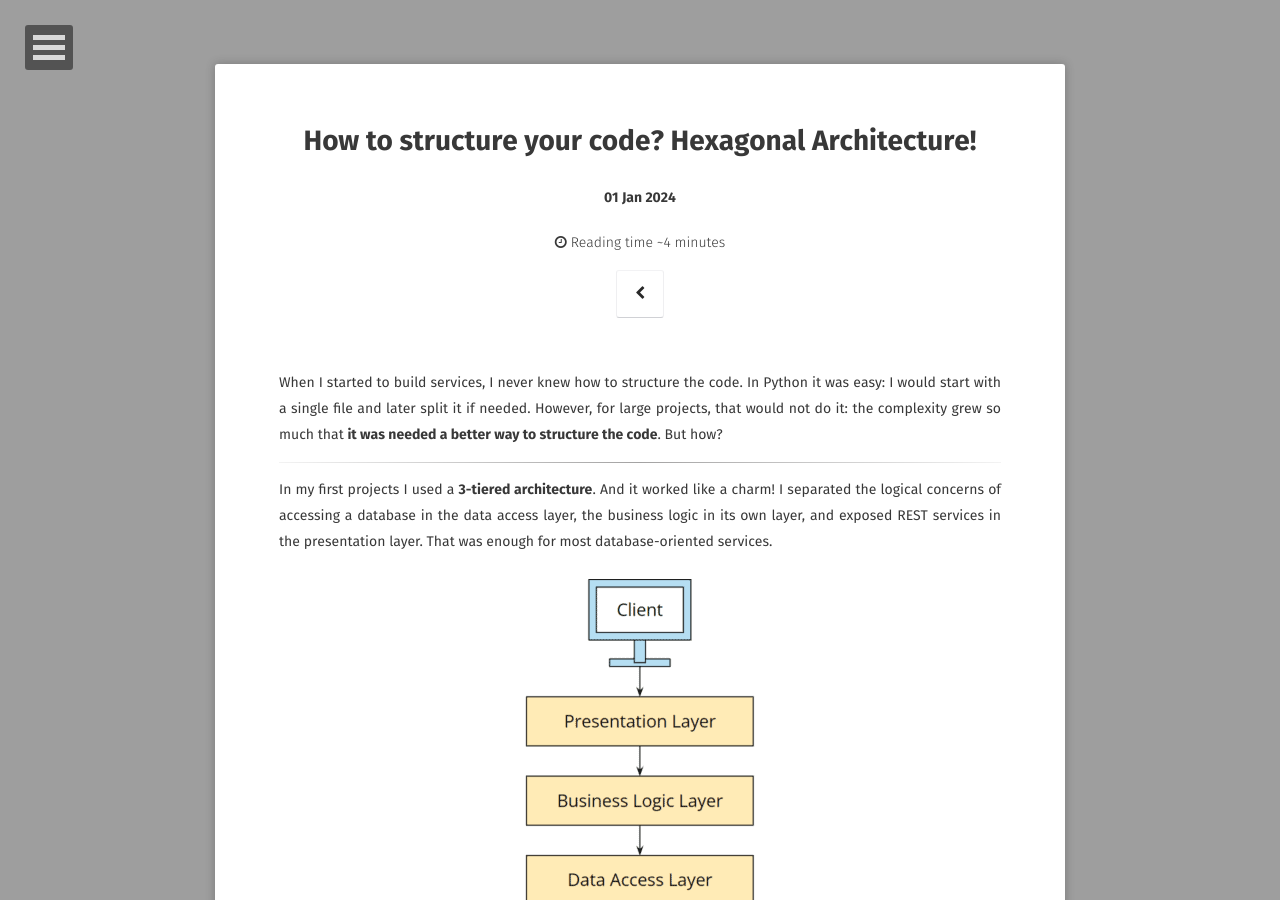
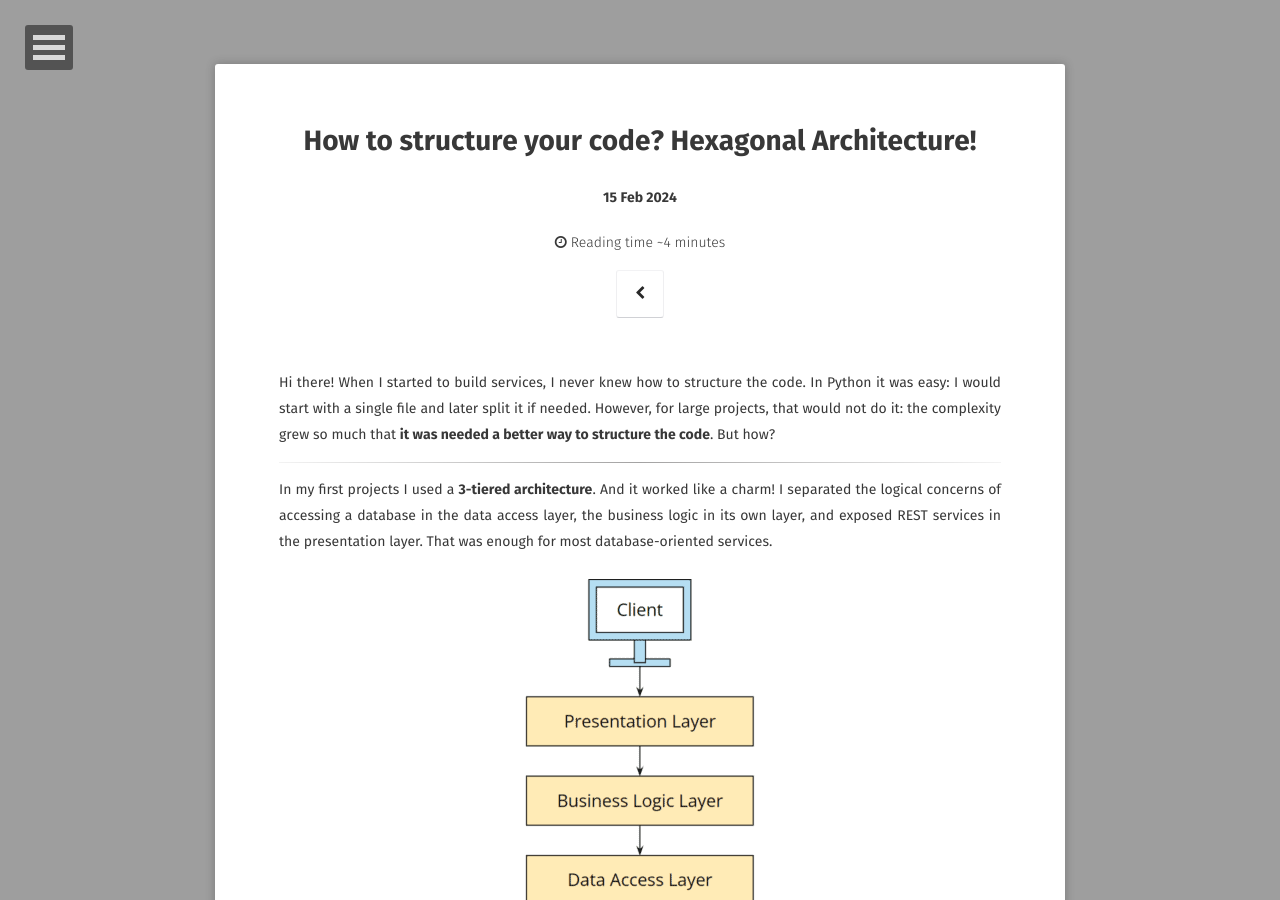
Before and after one commit to diogodanielsoaresferreira/diogodanielsoaresferreira.github.io, a Jekyll site: the page built from _posts/2024-02-15-hexagonal-architecture.md, in a window 1280 px wide and 900 px high. Built offline with Jekyll 4.4.1, drawn with Linux system fonts in a browser that asks for light colours; some web fonts are replaced; comment, search, counter and statistics services are not loaded.

Commit message:
Update blog post date

```diff
--- a/_posts/2024-01-01-hexagonal-architecture.md
+++ b/_posts/2024-02-15-hexagonal-architecture.md
@@ -1,13 +1,13 @@
 ---
 layout: post
 title: "How to structure your code? Hexagonal Architecture!"
-date: 2024-01-01
+date: 2024-02-15
 excerpt: "Learn to structure your code using Hexagonal Architecture"
 tags: []
 comments: true
 ---
 
-When I started to build services, I never knew how to structure the code. In Python it was easy: I would start with a single file and later split it if needed. However, for large projects, that would not do it: the complexity grew so much that **it was needed a better way to structure the code**. But how?
+Hi there! When I started to build services, I never knew how to structure the code. In Python it was easy: I would start with a single file and later split it if needed. However, for large projects, that would not do it: the complexity grew so much that **it was needed a better way to structure the code**. But how?
 
 ---
 
```
